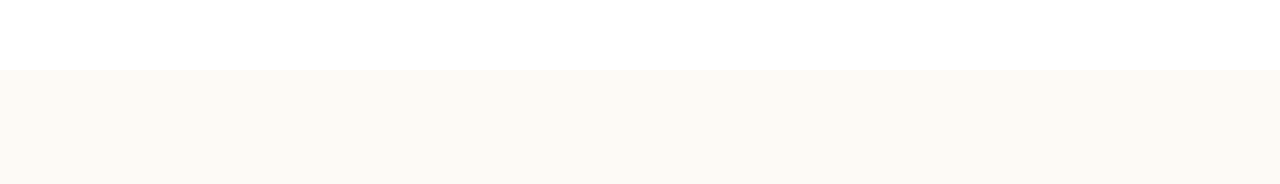
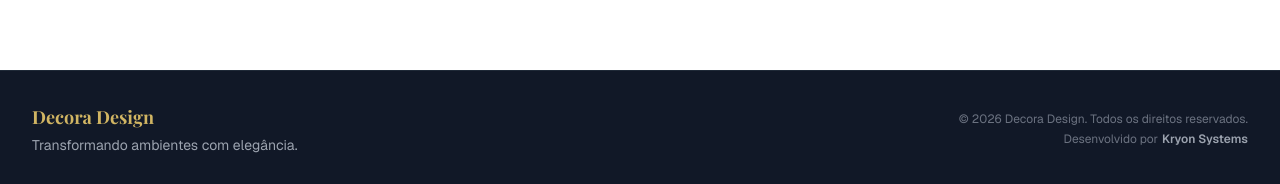
Before and after one commit to lionrich2022-star/loja-decoracao, a Next.js app: page / in a window 1280 px wide. Shown: the part 1122-1306 px from the top of the page. Before the commit the page ends 1192 px from the top, so only its background shows below. Built offline with nearby package versions, Linux system fonts and the light colour scheme; a web font is replaced by a local one.

Commit message:
Add Global Footer and update Admin Sidebar

```diff
--- a/app/(public)/simulador/page.tsx
+++ b/app/(public)/simulador/page.tsx
@@ -7,6 +7,7 @@ import ImageUploader from '@/components/simulator/ImageUploader';
 import QuoteModal from '@/components/simulator/QuoteModal';
 import { supabase } from '@/lib/supabase'; // Import supabase
 import { Loader2 } from 'lucide-react';
+import Footer from '@/components/layout/Footer';
 
 // Import Konva Stage dynamically to avoid SSR issues
 const CanvasStage = dynamic(() => import('@/components/simulator/CanvasStage'), {
@@ -237,6 +238,7 @@ export default function SimuladorPage() {
             }}
             imageBlob={bgImage} // Passing the BLOB url (will basically just save string)
         />
+        <Footer />
         </div >
     );
 }
--- a/app/page.tsx
+++ b/app/page.tsx
@@ -1,4 +1,5 @@
 import Link from 'next/link';
+import Footer from '@/components/layout/Footer';
 import { ArrowRight, Star, Sparkles, LayoutTemplate } from 'lucide-react';
 import ThemeToggle from '@/components/ui/ThemeToggle';
 
@@ -115,6 +116,8 @@ export default function Home() {
                     </div>
                 </section>
             </main>
+
+            <Footer />
         </div>
     );
 }
--- a/components/admin/AdminSidebar.tsx
+++ b/components/admin/AdminSidebar.tsx
@@ -2,7 +2,18 @@
 
 import Link from 'next/link';
 import { usePathname } from 'next/navigation';
-import { LayoutDashboard, Scroll, FileText, Settings, LogOut } from 'lucide-react';
+import {
+    LayoutDashboard,
+    Scroll,
+    FileText,
+    Settings,
+    LogOut,
+    DollarSign,
+    BarChart3,
+    Archive,
+    Coins,
+    Headphones
+} from 'lucide-react';
 
 interface AdminSidebarProps {
     onLogout: () => void;
@@ -15,7 +26,11 @@ export default function AdminSidebar({ onLogout }: AdminSidebarProps) {
         { label: 'Dashboard', href: '/admin/dashboard', icon: LayoutDashboard },
         { label: 'Papéis de Parede', href: '/admin/papeis', icon: Scroll },
         { label: 'Orçamentos', href: '/admin/orcamentos', icon: FileText },
-        // { label: 'Configurações', href: '/admin/settings', icon: Settings }, // Future
+        { label: 'Financeiro', href: '/admin/financeiro', icon: DollarSign },
+        { label: 'Caixa', href: '/admin/caixa', icon: Archive },
+        { label: 'Relatórios', href: '/admin/relatorios', icon: BarChart3 },
+        { label: 'Drex', href: '/admin/drex', icon: Coins },
+        { label: 'Configurações', href: '/admin/config', icon: Settings },
     ];
 
     return (
@@ -24,7 +39,7 @@ export default function AdminSidebar({ onLogout }: AdminSidebarProps) {
                 <span className="font-serif text-xl font-bold text-gold-400">Decora Admin</span>
             </div>
 
-            <nav className="flex-1 py-6 px-3 space-y-1">
+            <nav className="flex-1 py-6 px-3 space-y-1 overflow-y-auto scrollbar-thin scrollbar-thumb-gray-700">
                 {menuItems.map((item) => {
                     const Icon = item.icon;
                     const isActive = pathname === item.href;
@@ -47,7 +62,16 @@ export default function AdminSidebar({ onLogout }: AdminSidebarProps) {
                 })}
             </nav>
 
-            <div className="p-4 border-t border-gray-800">
+            <div className="p-4 border-t border-gray-800 bg-gray-900/50">
+                <div className="mb-4 px-2">
+                    <p className="text-xs font-semibold text-gray-500 uppercase tracking-wider mb-2">Suporte</p>
+                    <div className="flex items-center gap-2 text-sm text-gray-300">
+                        <Headphones size={14} className="text-gold-500" />
+                        <span>(11) 99999-9999</span>
+                    </div>
+                </div>
+
+                <div className="space-y-2">
                     <button
                         onClick={onLogout}
                         className="flex items-center gap-3 px-3 py-2 text-sm font-medium text-red-400 hover:bg-red-500/10 hover:text-red-300 rounded-lg w-full transition-colors"
@@ -55,6 +79,13 @@ export default function AdminSidebar({ onLogout }: AdminSidebarProps) {
                         <LogOut size={18} />
                         Sair
                     </button>
+
+                    <div className="pt-2 border-t border-gray-800 text-center">
+                        <a href="https://www.kryonsystems.com.br/" target="_blank" className="text-[10px] text-gray-600 hover:text-gold-500 transition-colors">
+                            Desenvolvido por Kryon Systems
+                        </a>
+                    </div>
+                </div>
             </div>
         </aside>
     );
--- /dev/null
+++ b/components/layout/Footer.tsx
@@ -0,0 +1,28 @@
+import Link from 'next/link';
+
+export default function Footer() {
+    return (
+        <footer className="bg-gray-900 text-white py-8 border-t border-gray-800">
+            <div className="max-w-7xl mx-auto px-4 sm:px-6 lg:px-8 flex flex-col md:flex-row justify-between items-center gap-4">
+                <div className="text-center md:text-left">
+                    <span className="font-serif text-lg font-bold text-gold-400">Decora Design</span>
+                    <p className="text-gray-400 text-sm mt-1">Transformando ambientes com elegância.</p>
+                </div>
+
+                <div className="text-center md:text-right">
+                    <p className="text-gray-500 text-xs mb-1">
+                        &copy; {new Date().getFullYear()} Decora Design. Todos os direitos reservados.
+                    </p>
+                    <a
+                        href="https://www.kryonsystems.com.br/"
+                        target="_blank"
+                        rel="noopener noreferrer"
+                        className="text-xs text-gray-500 hover:text-gold-400 transition-colors flex items-center justify-center md:justify-end gap-1"
+                    >
+                        Desenvolvido por <span className="font-semibold text-gray-400 hover:text-white transition-colors">Kryon Systems</span>
+                    </a>
+                </div>
+            </div>
+        </footer>
+    );
+}
```
Lines whose indentation alone changed are shown as unchanged.
